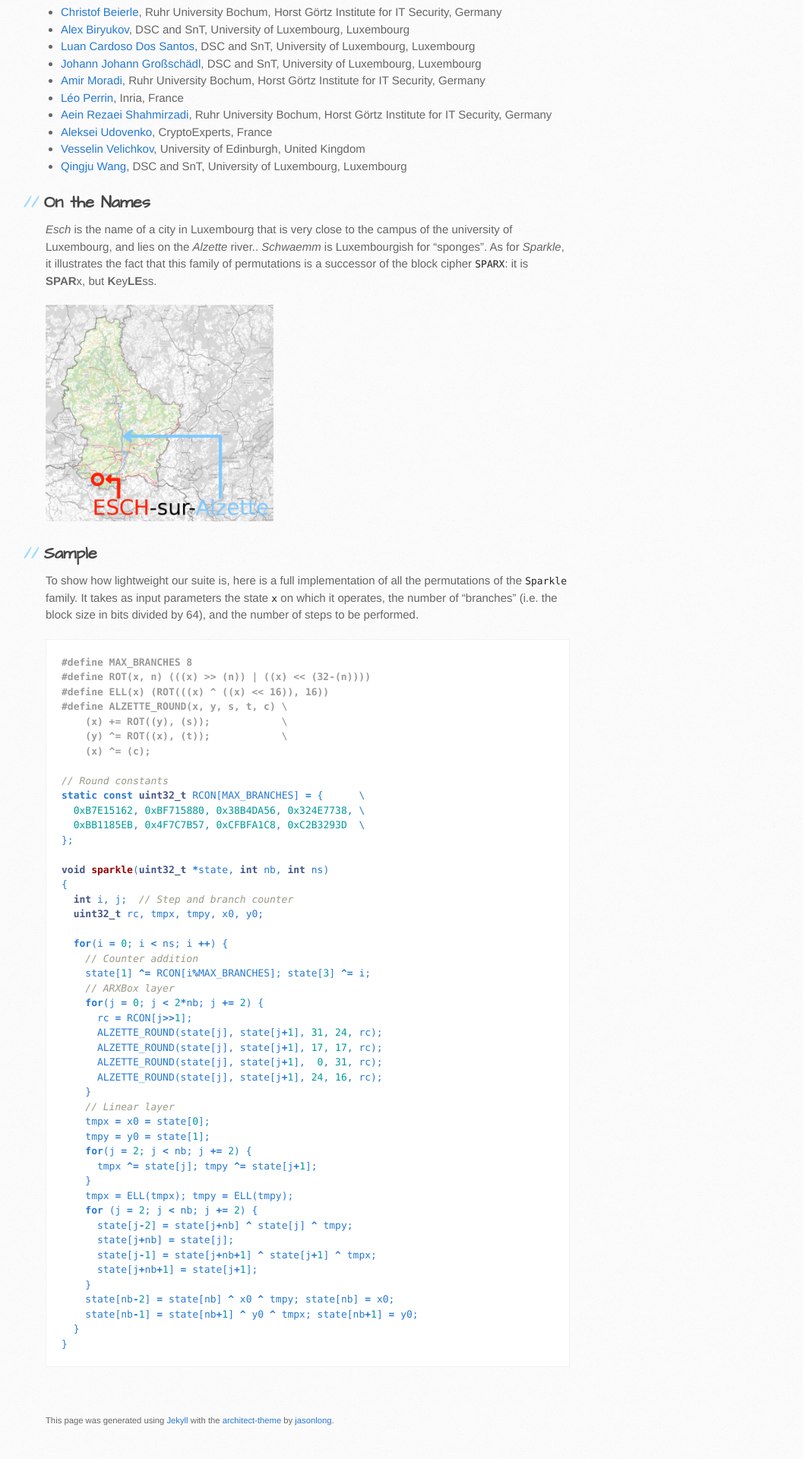
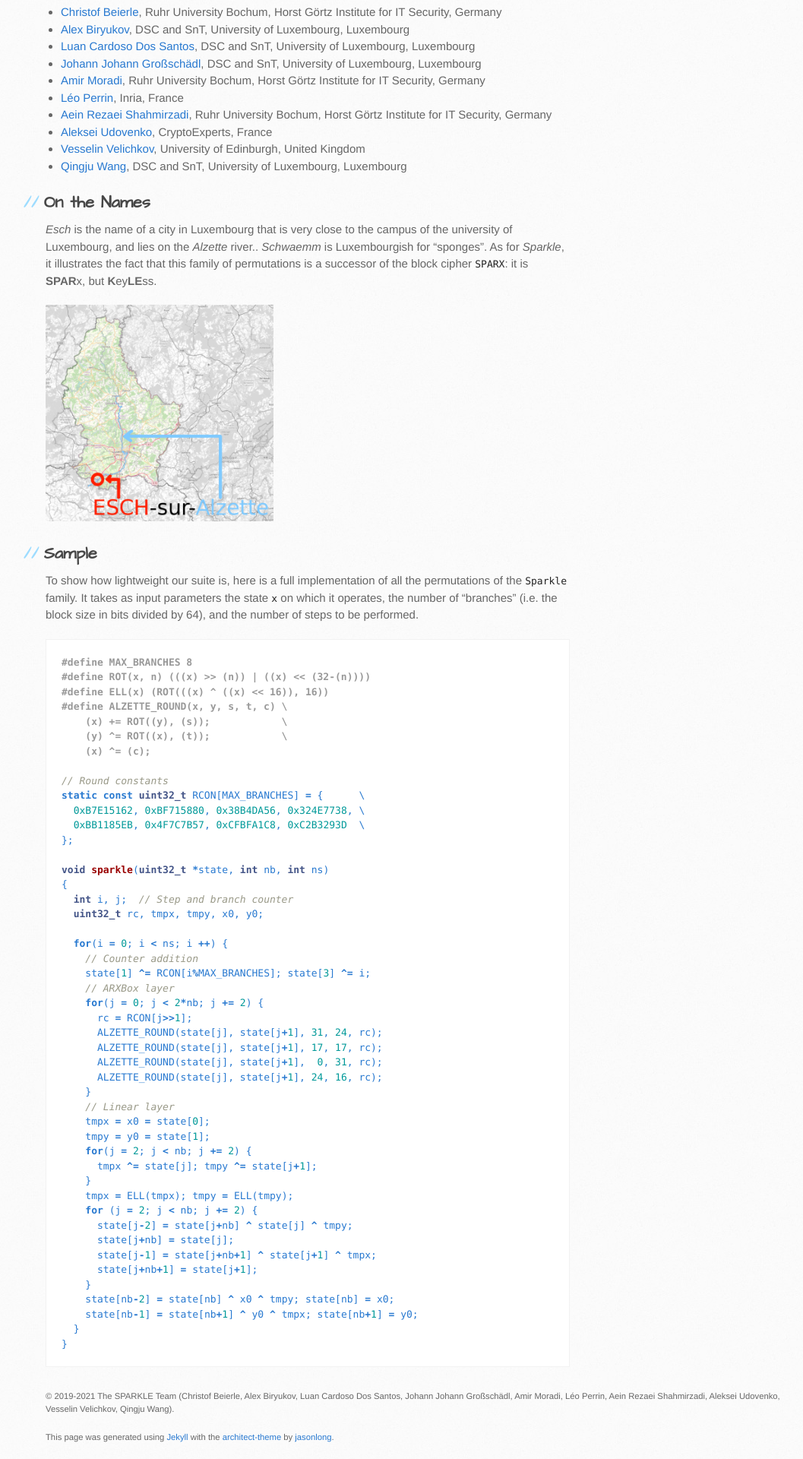
Before and after one commit to sparkle-lwc/sparkle-lwc.github.io, a Jekyll site: the page built from index.markdown, in a window 1280 px wide. Shown: the part 1864-3784 px from the top of the page at 76% size, without its empty margins (90-1147 px from the left). Built offline with Jekyll 4.4.1, drawn with Linux system fonts in a browser that asks for light colours; nearby versions of some CDN libraries; before the commit the page ends 3752 px from its top, so only the background shows below that.

Commit message:
add copyright

```diff
--- a/_layouts/default.html
+++ b/_layouts/default.html
@@ -68,7 +68,9 @@
 
     <footer>
       <div class="inner">
-        This page was generated using <a href="https://jekyllrb.com/">Jekyll</a> with the <a href="https://github.com/jasonlong/architect-theme">architect-theme</a> by <a href="https://github.com/jasonlong">jasonlong</a>.
+        <p>© 2019-2021 The SPARKLE Team (Christof Beierle, Alex Biryukov, Luan Cardoso Dos Santos, Johann Johann Großschädl, Amir Moradi, Léo Perrin, Aein Rezaei Shahmirzadi, Aleksei Udovenko, Vesselin Velichkov, Qingju Wang).</p>
+
+        <p>This page was generated using <a href="https://jekyllrb.com/">Jekyll</a> with the <a href="https://github.com/jasonlong/architect-theme">architect-theme</a> by <a href="https://github.com/jasonlong">jasonlong</a>.</p>
       </div>
     </footer>
   </body>
--- a/stylesheets/stylesheet.css
+++ b/stylesheets/stylesheet.css
@@ -478,8 +478,8 @@ header h2 {
 }
 
 footer {
-  margin-top: 32px;
-  padding-bottom: 10px;
+  /*margin-top: 32px;*/
+  /*padding-bottom: 10px;*/
   font-size: 75%;
 }
 
```
